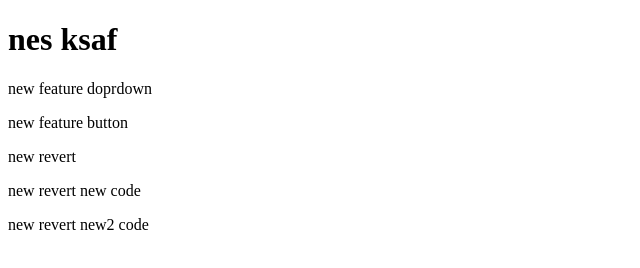
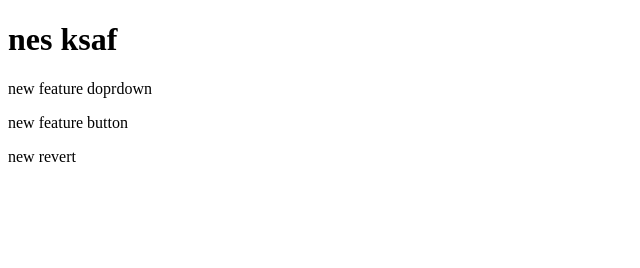
Before and after one commit to Tejashtandel107/test3, a plain HTML site: page index.html in a window 1280 px wide. Shown: the whole page, without its empty margins (0-640 px from the left). Drawn offline with Linux system fonts and the light colour scheme.

Commit message:
Revert "revert my new2 code"
This reverts commit d88c22e212562d710981ca5eff8d7e93b523d495.

```diff
--- a/index.html
+++ b/index.html
@@ -10,10 +10,6 @@
     <p>new feature doprdown</p>
     <p>new feature button</p>
     <p>new revert</p>
-    <p>new revert new code</p>
-    <p>new revert new2 code</p>
-
-
 
 </body>
 </html>
```
